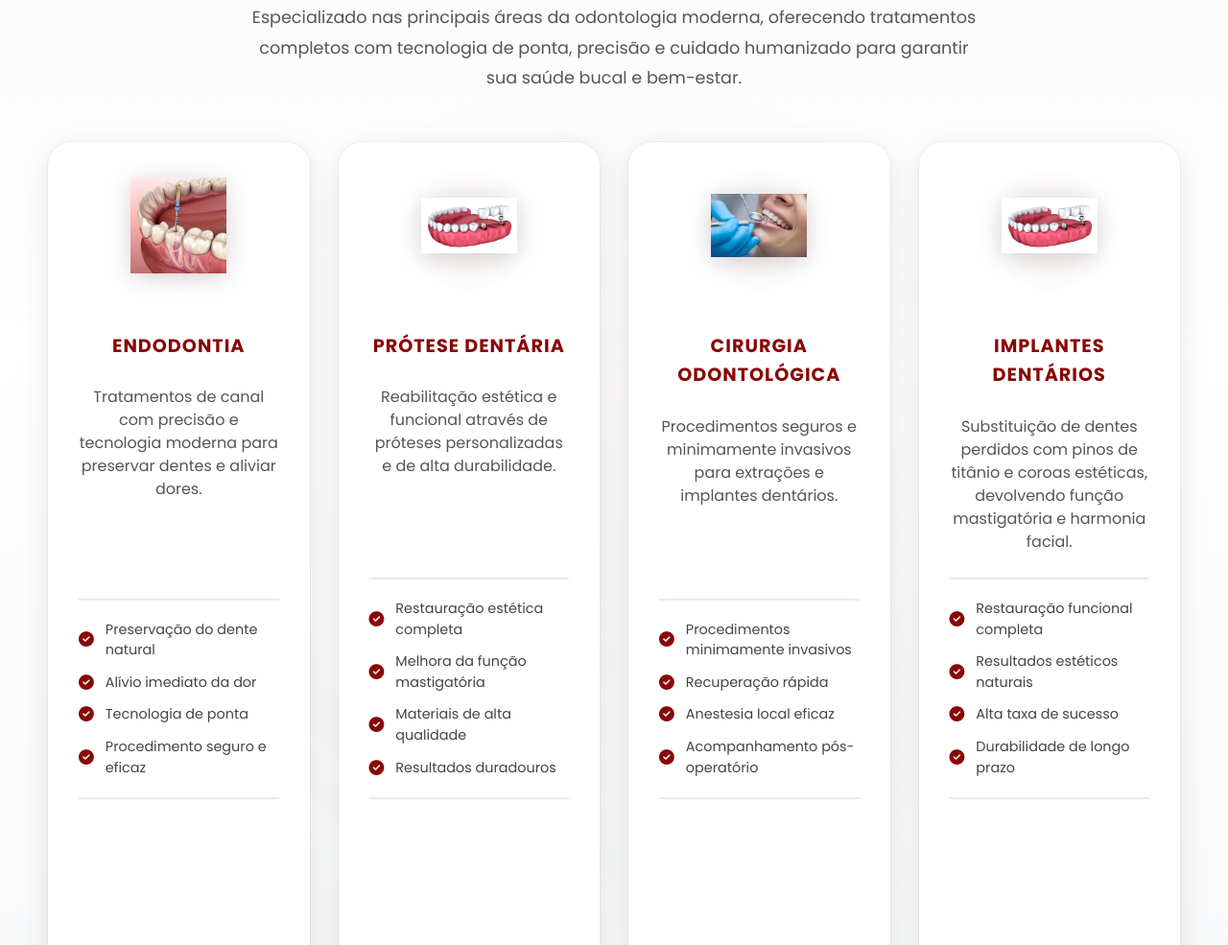
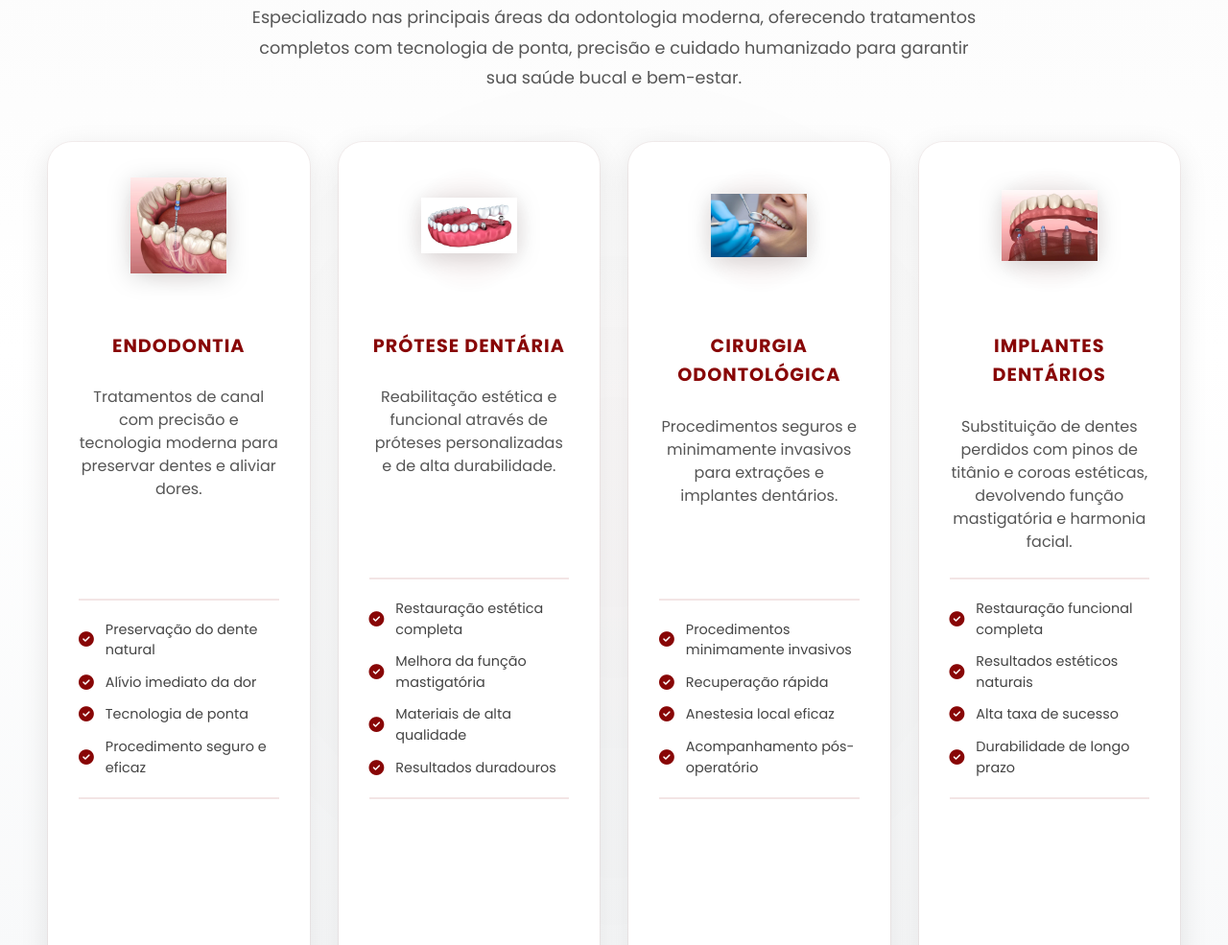
Before and after one commit to joaovcorrea/projeto_rullian, a website: page index.html in a window 1280 px wide. Shown: the part 5471-6456 px from the top of the page at 96% size. Drawn offline with Linux system fonts and the light colour scheme; a script that the page names is missing.

Commit message:
Correção Imagem Protese

```diff
--- a/index.html
+++ b/index.html
@@ -393,7 +393,7 @@
       </div>
       <div class="card card-servico">
         <div class="card-icon-wrapper">
-        <img src="imagens/implante.jpg" alt="Implantes dentários e reabilitação oral em Curitiba - Dr. Rullian Pinheiro">
+        <img src="imagens/protese.jpg" alt="Implantes dentários e reabilitação oral em Curitiba - Dr. Rullian Pinheiro">
           <div class="card-icon-glow"></div>
         </div>
         <h4>Implantes Dentários</h4>
```
Also changed, not shown: imagens/protese.jpg (added).
